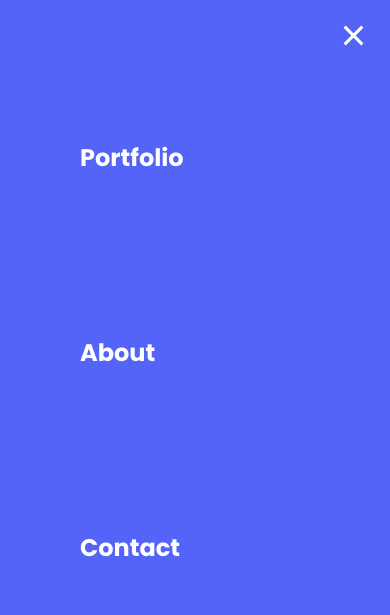
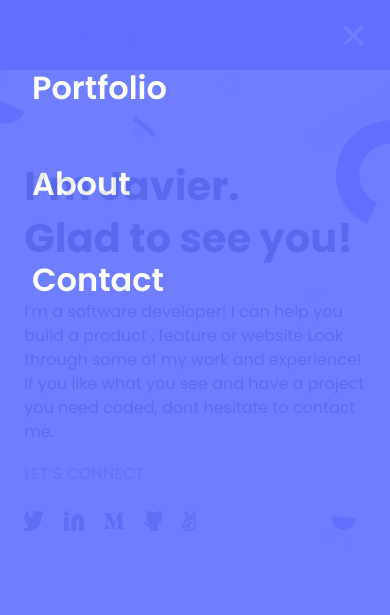
Before and after one commit to jlcarrascof/Project-portfolio, a website: page index.html in a window 390 px wide. Both pictures are taken after a click on the element 353 px from the left and 35 px from the top of the page. Shown: the top 615 px of the page. Drawn offline with Linux system fonts and the light colour scheme.

Commit message:
Fix according my last CR suggestions

```diff
--- a/assets/css/styles.css
+++ b/assets/css/styles.css
@@ -120,30 +120,36 @@
   }
 
   .nav-bar.active {
-    background-color: #5464f8;
+    background-color: #6070FF;
   }
 
   .nav-menu {
     position: fixed;
     left: -100%;
-    top: 60px;
+    top: 0;
     gap: 0;
     flex-direction: column;
     width: 100%;
-    height: 80%;
+    height: 100%;
     text-align: left;
     transition: 0.3s;
-    background-color: #5464f8;
+    background-color: #6070FF;
     align-items: flex-start;
     justify-content: flex-start;
-    font-weight: bold;
+    opacity: 90%;
+    z-index: 4;
+  }
+
+  .nav-menu > * {
+    margin-top: 5rem;
+    margin-left: 2rem;
   }
 
   .nav-item {
-    margin: 5rem;
     font-style: normal;
-    font-weight: 700;
-    font-size: 1.5rem;
+    font-weight: 600;
+    font-size: 2rem;
+    line-height: 1rem;
   }
 
   .nav-menu.active {
```
